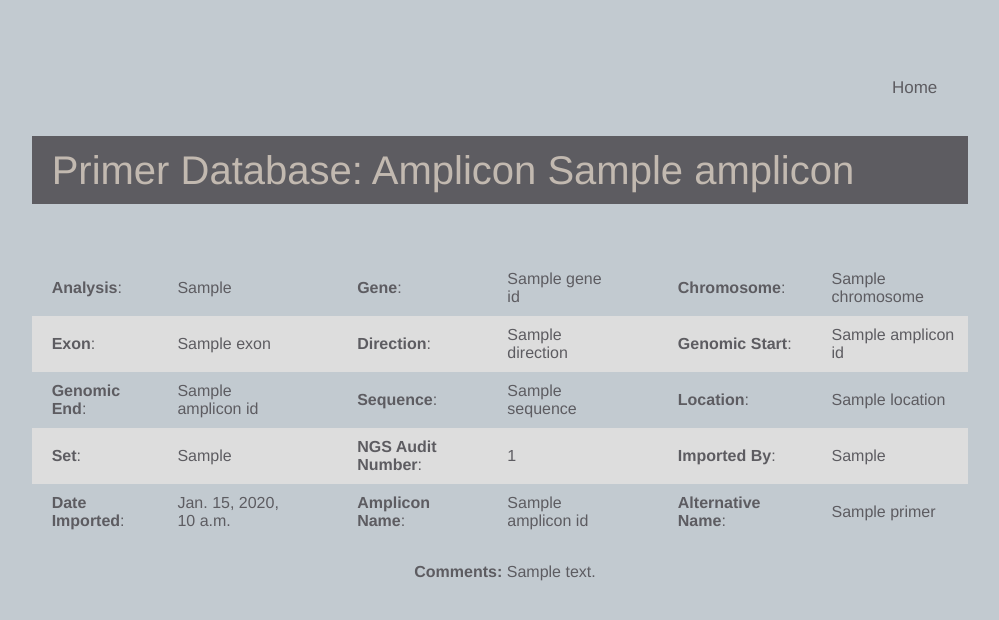
After one commit to Ashley-Pritchard/Primer_Database_App, a Django app: template conda_primer_db/primer_db_app/primer_db_site/templates/amplicon.html in a window 1280 px wide. The commit adds this page. Shown: the top 620 px of the page, without its empty margins (130-1129 px from the left). Run offline with Django 3.2, Linux system fonts and the light colour scheme; the template is opened without the code that fills it: most values are stand-ins (such as "Sample title", 1, 10 or a date in 2020); some libraries are stand-ins or nearby versions.

Commit message:
fixed search and added amplicon and primer result pages

```diff
--- a/conda_primer_db/primer_db_app/primer_db_site/static/css/styles.css
+++ b/conda_primer_db/primer_db_app/primer_db_site/static/css/styles.css
@@ -65,11 +65,11 @@ table.table2 {
 
 table.table2 th {
 	text-align: left;
-	padding: 10px;
+	padding: 20px;
 }
 
 table.table2 td {
-	padding: 10px;
+	padding: 10px 10px 10px 20px;
 }
 
 table.table2 tr:nth-child(even) {
@@ -79,3 +79,7 @@ table.table2 tr:nth-child(even) {
 a {
 	color: #5d5c61
 }
+
+form.search {
+	text-align: left;
+}
--- /dev/null
+++ b/conda_primer_db/primer_db_app/primer_db_site/templates/amplicon.html
@@ -0,0 +1,129 @@
+{% extends "base_generic.html" %}
+
+{% block content %}
+ <div class="topnav">
+   <a class="active" href="{% url 'index' %}">Home</a>
+ </div>
+  <h1>Primer Database: Amplicon {{ amplicon.amplicon_name }}</h1><br><br>
+  {% for p in primer %}
+    <table class="table2">
+      <tr>
+        <td>
+          <strong>Analysis</strong>:
+        </td>
+        <td>
+          {{ p.amplicon_id.analysis_type_id.analysis_type }}
+        </td>
+        <td>
+        </td>
+        <td>
+          <strong>Gene</strong>:
+        </td>
+        <td>
+          {{ p.amplicon_id.gene_id.gene_name }}
+        </td>
+        <td>
+        </td>
+        <td>
+          <strong>Chromosome</strong>:
+        </td>
+        <td>
+          {{ p.amplicon_id.gene_id.chromosome }}
+        </td>
+      <tr>
+        <td>
+          <strong>Exon</strong>:
+        </td>
+        <td>
+          {{ p.amplicon_id.exon }}
+        </td>
+        <td>
+        </td>
+        <td>
+          <strong>Direction</strong>:
+        </td>
+        <td>
+          {{ p.direction }}
+        </td>
+        <td>
+        </td>
+        <td>
+          <strong>Genomic Start</strong>:
+        </td>
+        <td>
+          {{ p.amplicon_id.genomic_location_start }}
+        </td>
+      <tr>
+        <td>
+          <strong>Genomic End</strong>:
+        </td>
+        <td>
+          {{ p.amplicon_id.genomic_location_end }}
+        </td>
+        <td>
+        </td>
+        <td>
+          <strong>Sequence</strong>:
+        </td>
+        <td>
+          {{ p.sequence }}
+        </td>
+        <td>
+        </td>
+        <td>
+          <strong>Location</strong>:
+        </td>
+        <td>
+          {{ p.location }}
+        </td>
+      <tr>
+        <td>
+          <strong>Set</strong>:
+        </td>
+        <td>
+          {{ p.amplicon_id.primer_set_id.primer_set }}
+        </td>
+        <td>
+        </td>
+        <td>
+          <strong>NGS Audit Number</strong>:
+        </td>
+        <td>
+          {{ p.ngs_audit_number }}
+        </td>
+        <td>
+        </td>
+        <td>
+          <strong>Imported By</strong>:
+        </td>
+        <td>
+          {{ p.imported_by_id.imported_by }}
+        </td>
+      <tr>
+        <td>
+          <strong>Date Imported</strong>:
+        </td>
+        <td>
+          {{ p.date_imported }}
+        </td>
+        <td>
+        </td>
+        <td>
+          <strong>Amplicon Name</strong>:
+        </td>
+        <td>
+          {{ p.amplicon_id.amplicon_name }}
+        </td>
+        <td>
+        </td>
+        <td>
+          <strong>Alternative Name</strong>:
+        </td>
+        <td>
+          {{ p.alt_name }}
+        </td>
+      </tr>
+    </table>
+    <p><strong>Comments: </strong> {{ p.amplicon_id.comments }}</p><br><br><br><br>
+  {% endfor %}
+{% endblock %}
--- a/conda_primer_db/primer_db_app/primer_db_site/urls.py
+++ b/conda_primer_db/primer_db_app/primer_db_site/urls.py
@@ -4,5 +4,6 @@ from . import views
 urlpatterns = [
     path('', views.index, name='index'),
     path('search/', views.search, name='search'),
-    path('primer/', views.primer, name='primer')
+    path('primer/', views.primer, name='primer'),
+    path('amplicon/', views.amplicon, name='amplicon')
 ]
```
Also changed, not shown: conda_primer_db/primer_db_app/primer_db_site/templates/primer.html (+87 -11 lines), conda_primer_db/primer_db_app/primer_db_site/templates/search.html (+17 -10 lines), conda_primer_db/primer_db_app/primer_db_site/views.py (+28 -5 lines).
